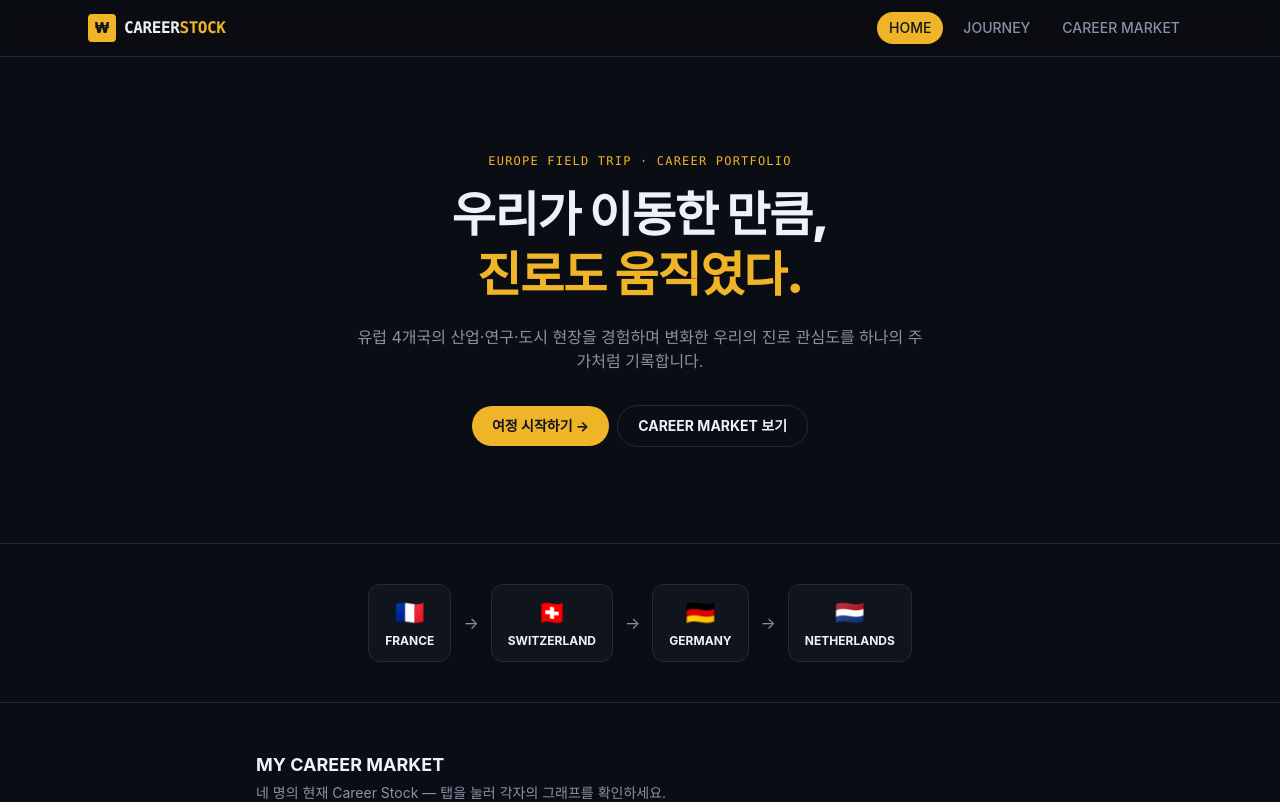
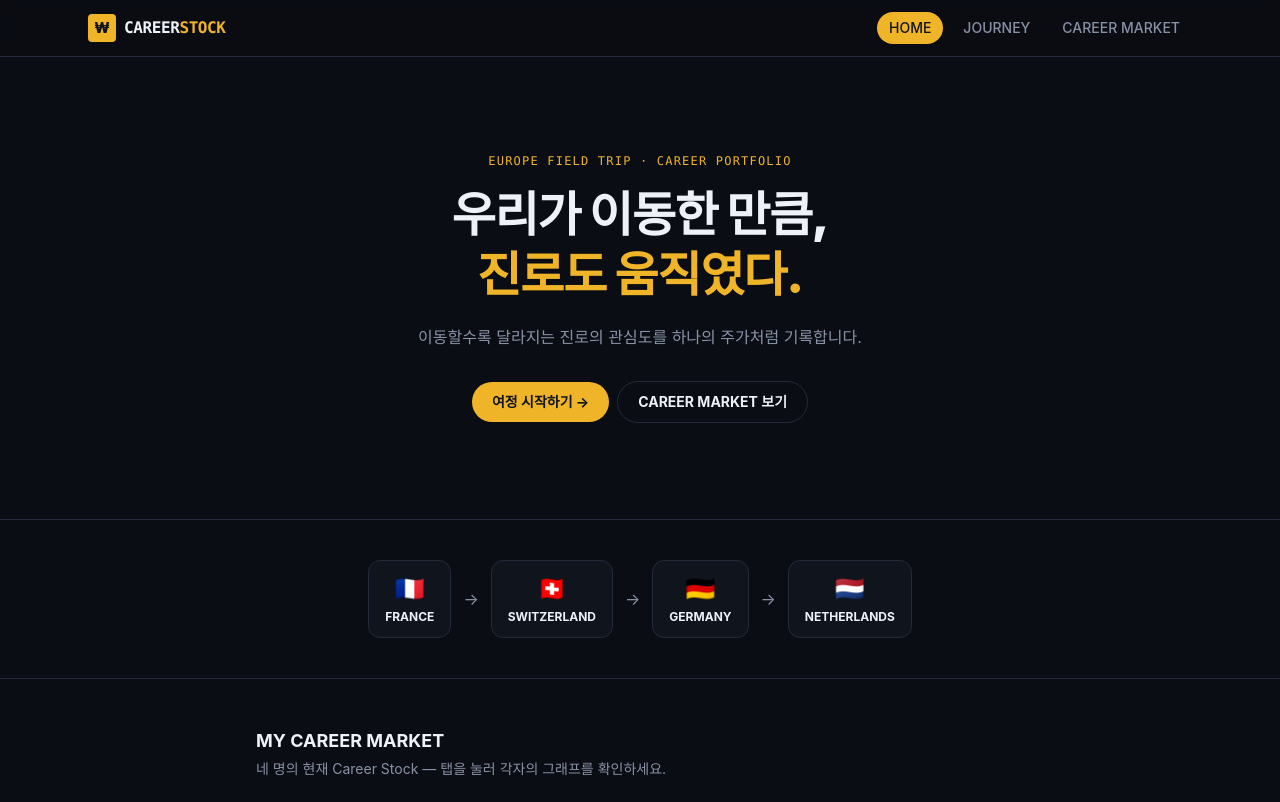
Before and after one commit to jisuk10316-tech/career-stock-price, a React (Vite) app: page / in a window 1280 px wide. Shown: the top 802 px of the page. Built offline with nearby package versions, Linux system fonts and the light colour scheme.

Commit message:
Reword Home subcopy to lead with "이동할수록 달라지는"
Swap the "유럽 4개국의 산업·연구·도시 현장을 경험하며 변화한" framing
for "이동할수록 달라지는 진로의 관심도" to match the site's core
tagline.

```diff
--- a/src/pages/Home.tsx
+++ b/src/pages/Home.tsx
@@ -18,8 +18,8 @@ export default function Home() {
             <span className="text-[var(--color-brand)]">진로도 움직였다.</span>
           </h1>
           <p className="mx-auto mt-5 max-w-xl text-sm text-[var(--color-muted)] sm:text-base">
-            유럽 4개국의 산업·연구·도시 현장을 경험하며 변화한
-            우리의 진로 관심도를 하나의 주가처럼 기록합니다.
+            이동할수록 달라지는 진로의 관심도를
+            하나의 주가처럼 기록합니다.
           </p>
           <div className="mt-8 flex flex-wrap items-center justify-center gap-2">
             <Link
```
